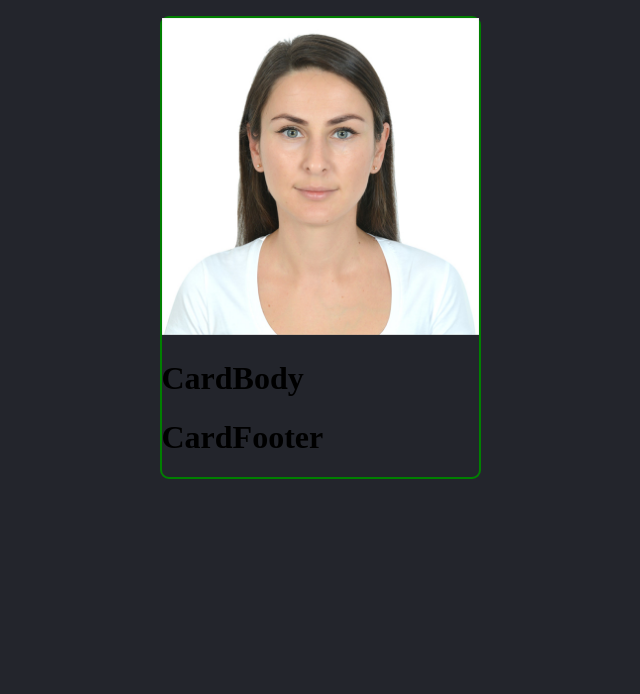
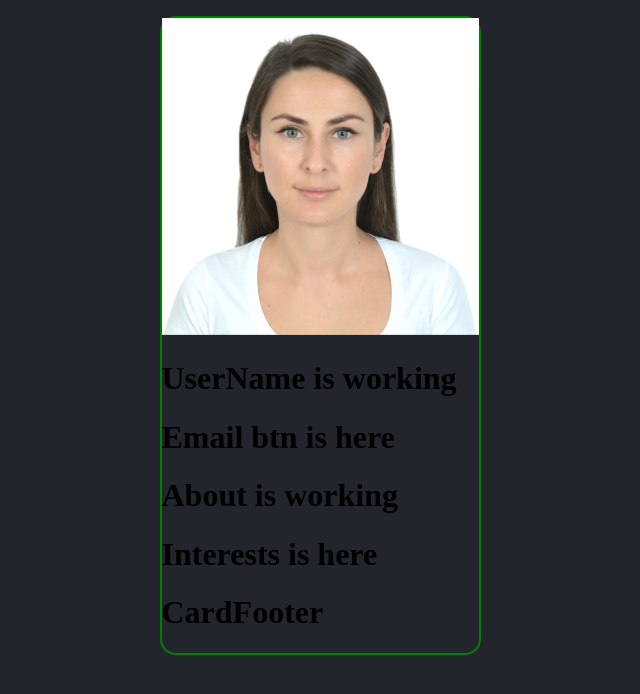
Before and after one commit to olgakahraman/Dijital-business-card, a React (Vite) app: page / in a window 1280 px wide. Shown: the top 694 px of the page, without its empty margins (320-960 px from the left). Built offline with nearby package versions, Linux system fonts and the light colour scheme.

Commit message:
created components for card-body

```diff
--- a/src/App.css
+++ b/src/App.css
@@ -7,7 +7,7 @@ body{
   margin:1em auto;
   width:317px;
   border:2px solid green;
-  border-radius: 9px;
+  border-radius: 16px;
 
 }
 .avatar-img{
--- /dev/null
+++ b/src/components/About.jsx
@@ -0,0 +1,5 @@
+import React from "react";
+
+export default function About() {
+  return <h1>About is working</h1>;
+}
--- a/src/components/CardBody.jsx
+++ b/src/components/CardBody.jsx
@@ -1,7 +1,17 @@
 import React from "react";
+import UserName from "../components/UserName";
+import EmailBtn from "../components/EmailBtn";
+import About from "../components/About";
+import Interests from "../components/Interests"
+import "../App.css";
 
 export default function CardBody() {
-return(
-    <h1>CardBody</h1>
-)
+return (
+  <div className="card-body">
+    <UserName />
+    <EmailBtn />
+    <About />
+    <Interests />
+  </div>
+);
 }
--- /dev/null
+++ b/src/components/EmailBtn.jsx
@@ -0,0 +1,5 @@
+import React from "react";
+
+export default function EmailBtn() {
+  return <h1>Email btn is here</h1>;
+}
--- /dev/null
+++ b/src/components/Interests.jsx
@@ -0,0 +1,5 @@
+import React from "react";
+
+export default function Interests() {
+  return <h1>Interests is here</h1>;
+}
--- /dev/null
+++ b/src/components/UserName.jsx
@@ -0,0 +1,7 @@
+import React from "react"
+
+export default function UserName(){
+    return (
+        <h1>UserName is working</h1>
+    )
+}
```
